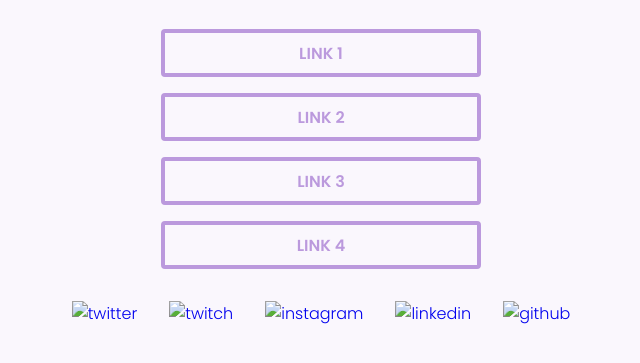
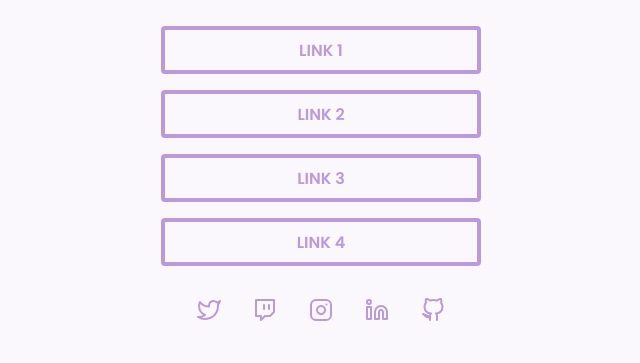
Before and after one commit to eliveutonsouza/social-tree-challenge-discover, a plain HTML site: page index.html in a window 1280 px wide. Shown: the part 335-698 px from the top of the page, without its empty margins (319-959 px from the left). Drawn offline with Linux system fonts and the light colour scheme; the site is published under a folder, as on GitHub Pages, so addresses that start at the root find nothing.

Commit message:
correction in image directory

```diff
--- a/index.html
+++ b/index.html
@@ -37,31 +37,31 @@
       <ul>
         <li>
           <a href="https://twitter.com"
-            ><img src="/assets/twitter.svg" alt="twitter"
+            ><img src="assets/twitter.svg" alt="twitter"
           /></a>
         </li>
 
         <li>
           <a href="https://twitch.tv/"
-            ><img src="/assets/twitch.svg" alt="twitch"
+            ><img src="assets/twitch.svg" alt="twitch"
           /></a>
         </li>
 
         <li>
           <a href="https://instagram.com"
-            ><img src="/assets/instagram.svg" alt="instagram"
+            ><img src="assets/instagram.svg" alt="instagram"
           /></a>
         </li>
 
         <li>
           <a href="https://linkedin.com/"
-            ><img src="/assets/linkedin.svg" alt="linkedin"
+            ><img src="assets/linkedin.svg" alt="linkedin"
           /></a>
         </li>
 
         <li>
           <a href="https://github.com"
-            ><img src="/assets/github.svg" alt="github"
+            ><img src="assets/github.svg" alt="github"
           /></a>
         </li>
       </ul>
```
